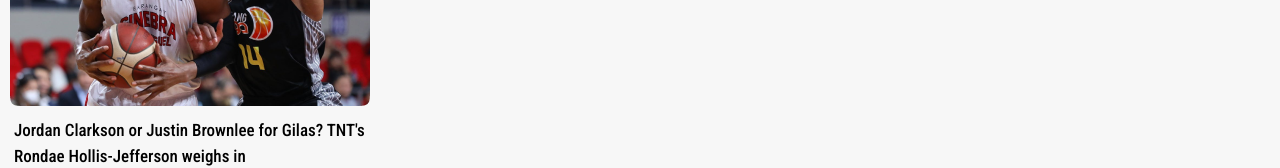
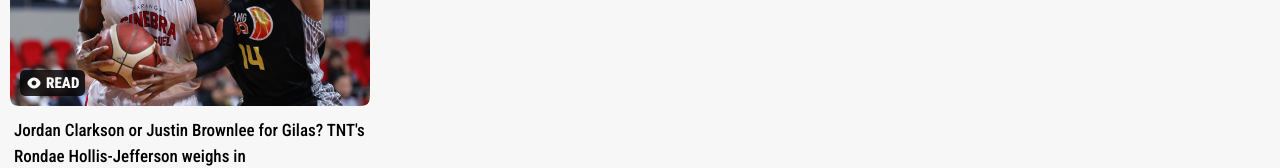
Before and after one commit to panikingginoo12/media-quest-poc, a Next.js app: page /home in a window 1280 px wide. Shown: the part 159-327 px from the top of the page. Built offline with nearby package versions, Linux system fonts and the light colour scheme.

Commit message:
Update: add "read" prop and read element

```diff
--- a/src/components/tile/index.tsx
+++ b/src/components/tile/index.tsx
@@ -3,6 +3,7 @@ import React from 'react';
 
 import { cn } from '@/lib/utils';
 import { roboto_condensed } from '@/utils/fonts';
+import eyeIcon from '@public/assets/images/dark/white-eye-icon-small.svg';
 
 import PostTypeLeague from '../post-types/league';
 import PostType from '../post-types/type';
@@ -23,11 +24,16 @@ interface TileProps {
   author?: string;
 }
 
-const Tile = ({ read, img, description = '', leagues, types, date, author }: TileProps) => {
+const Tile = ({ read = true, img, description = '', leagues, types, date, author }: TileProps) => {
   return (
     <div className='w-[380px] min-h-[346px] bg-light-000 dark:bg-dark-main rounded-[14px] p-2.5 flex flex-col gap-2 overflow-hidden hover:dark:bg-dark-002 transition-[background-color] cursor-pointer'>
       <div className="relative">
         <Image src={img.src} alt={img.alt} width={380} height={220} />
+
+        {read && <div className="flex items-center gap-x-1 absolute bottom-2.5 left-2.5 bg-dark-003/80 rounded-[5px] py-[5px] px-1.5 backdrop-blur-[5px]">
+          <Image src={eyeIcon} alt={'already read identifier'} width={16} height={16} />
+          <span className={cn(roboto_condensed.className, 'font-extrabold text-[15px] uppercase text-light-000 leading-none')}>Read</span>
+        </div>}
       </div>
       <div className={cn('flex flex-col p-1 gap-1', roboto_condensed.className)}>
         <span className='text-dark-003 dark:text-light-main font-medium text-[17px]'>{description}</span>
```
